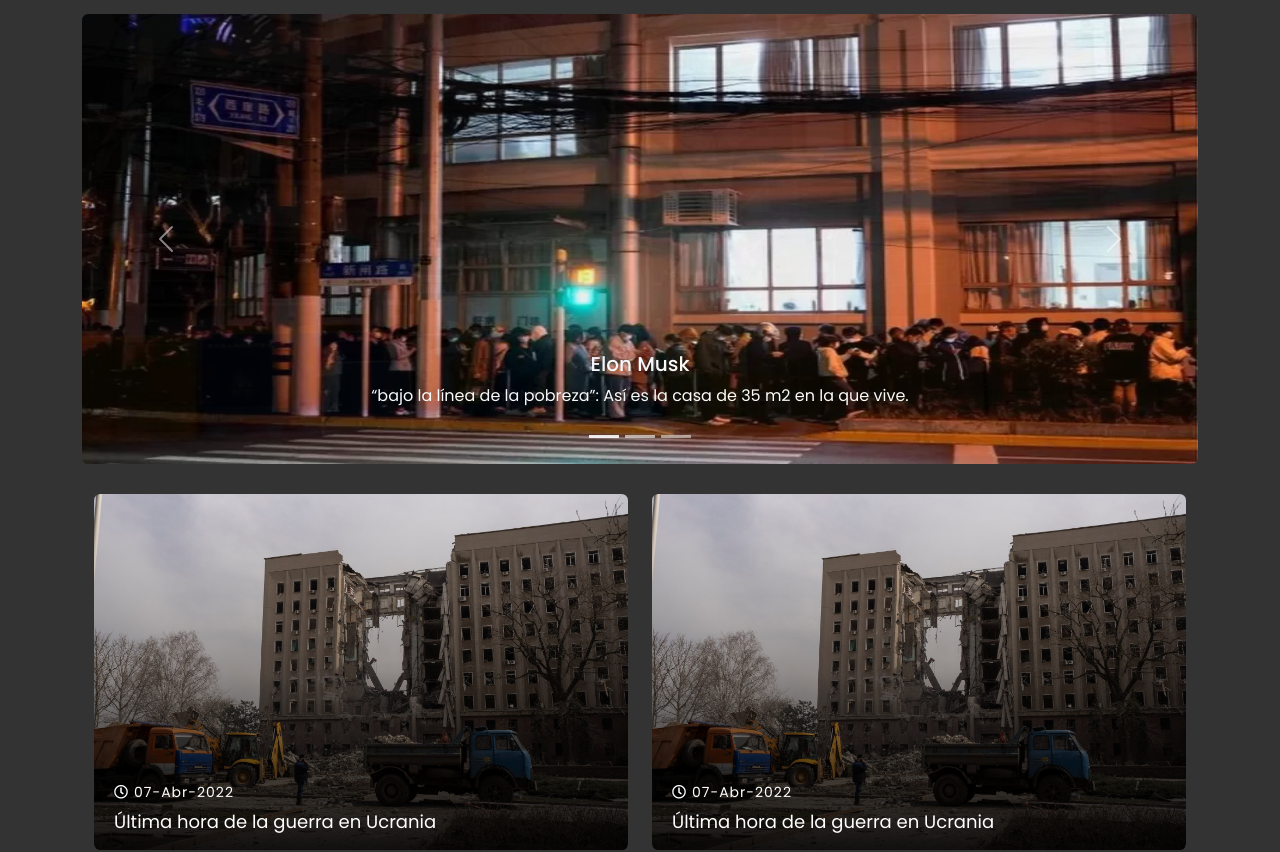
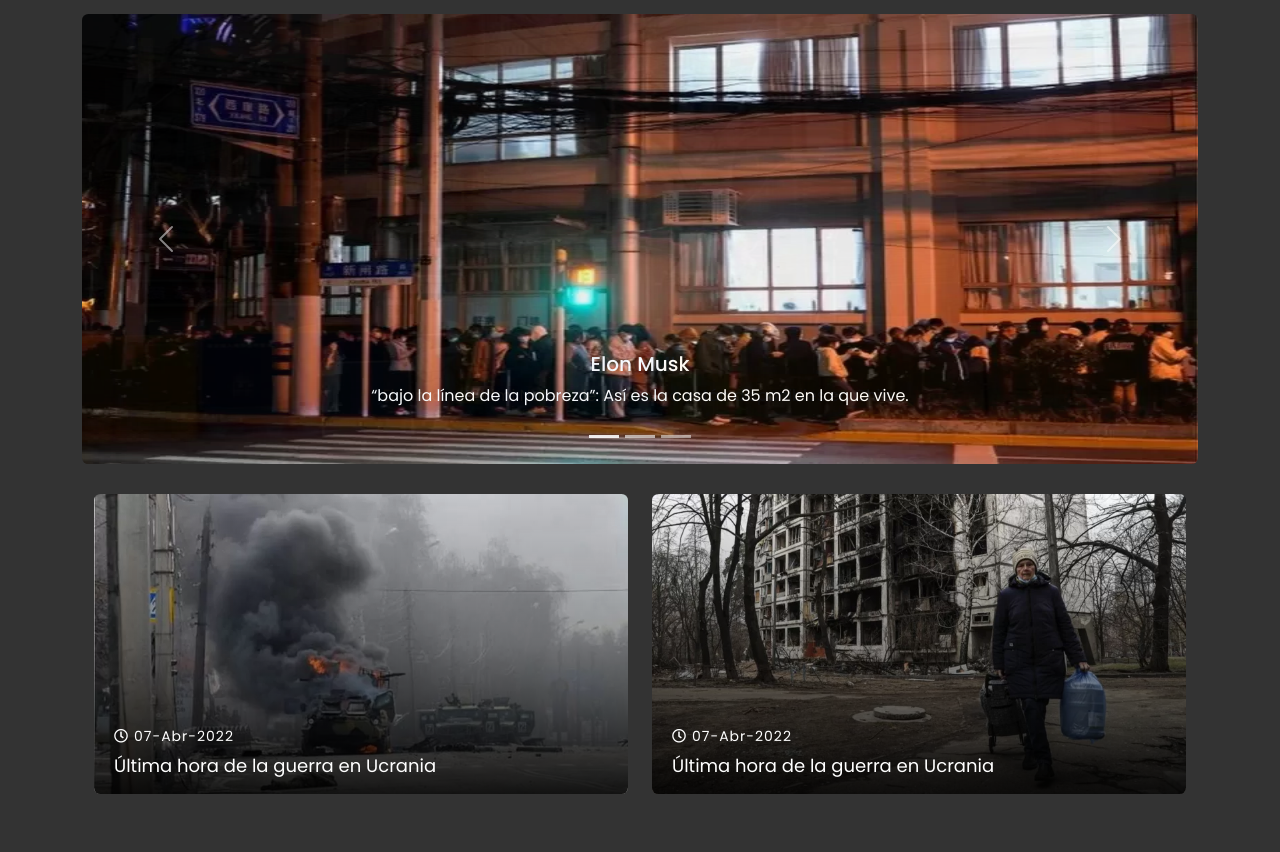
Before and after one commit to elnames/Caos_News, a plain HTML site: page index.html in a window 1280 px wide. Shown: the part 102-954 px from the top of the page. Drawn offline with nearby package versions, Linux system fonts and the light colour scheme; a script that the page names is missing.

Commit message:
Add files via upload

```diff
--- a/index.html
+++ b/index.html
@@ -166,7 +166,7 @@
                     <!-- Noticia izquierda -->
                     <div class="col news-left ">
                         <div class="img-news borde ">
-                            <img src="/media/noticia.jpg " />
+                            <img src="/media/noticia1.jpg " />
                             <div class="contenido-news ">
                                 <div class="contenido-news-inner ">
                                     <a class="fecha-news " href=" "><i class="far fa-clock "></i>07-Abr-2022</a>
@@ -180,7 +180,7 @@
                     <!-- Noticias derecha -->
                     <div class="col-md-6 tn-right ">
                         <div class="img-news borde ">
-                            <img src="/media/noticia.jpg " />
+                            <img src="/media/noticia6.jpg " />
                             <div class="contenido-news ">
                                 <div class="contenido-news-inner ">
                                     <a class="fecha-news " href=" "><i class="far fa-clock "></i>07-Abr-2022</a>
```
